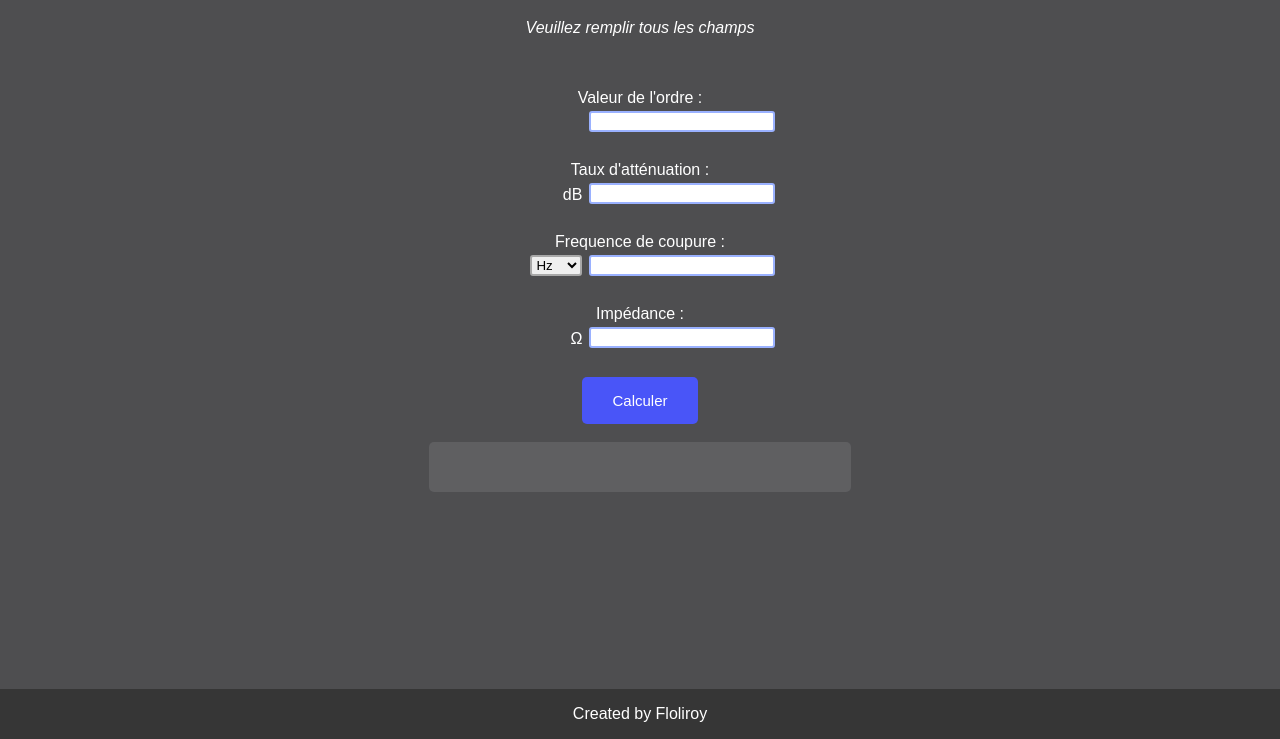
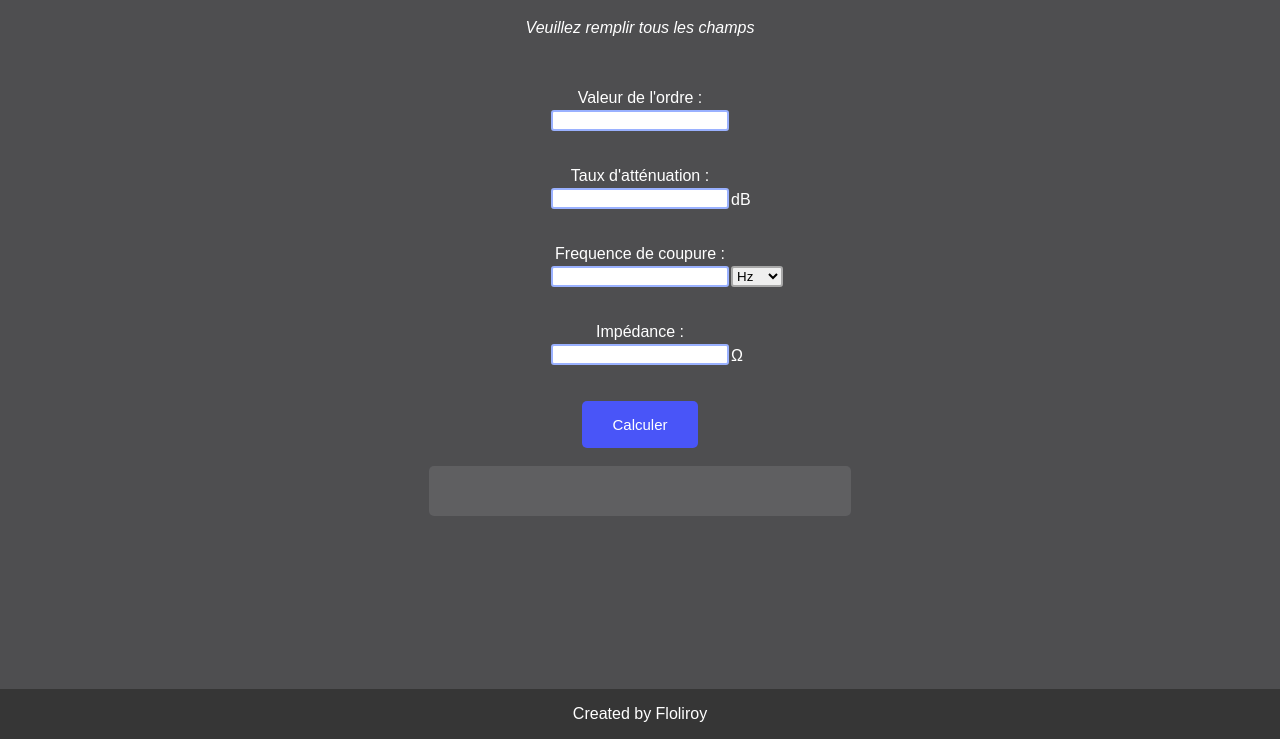
Before and after one commit to Floliroy/STRI_1A_Filtre-BE, a plain HTML site: page index.html in a window 1280 px wide. Shown: the part 61-800 px from the top of the page. Drawn offline with Linux system fonts and the light colour scheme.

Commit message:
change the css for input value and unit associated

```diff
--- a/css/format.css
+++ b/css/format.css
@@ -3,30 +3,29 @@ body {
     color: white;
     text-align: center;
     font-family: Arial,sans-serif;
-    min-width: 400px;
+    min-width: 600px;
     margin: 20px;
 }
 
 input{
-    position: absolute;
-    left: 46%;
-    margin-top: 4px;
+    width: 169px;
+    margin-top: 3px;
     border-radius: 3px;
     padding-left: 3px;
 }
 
 select{
     position: absolute;
-    right: 54.5%;
-    margin-top: 4px;
+    margin-top: 3px;
+    margin-left: 180px; /* a bit more than the size of the input */
     border: 2px solid rgb(168, 168, 168);
     border-radius: 3px;
 }
 
 span{
     position: absolute;
-    right: 54.5%;
-    margin-top: 7px;
+    margin-top: 6px;
+    margin-left: 180px; /* a bit more than the size of the input */
 }
 
 .unknow{
```
